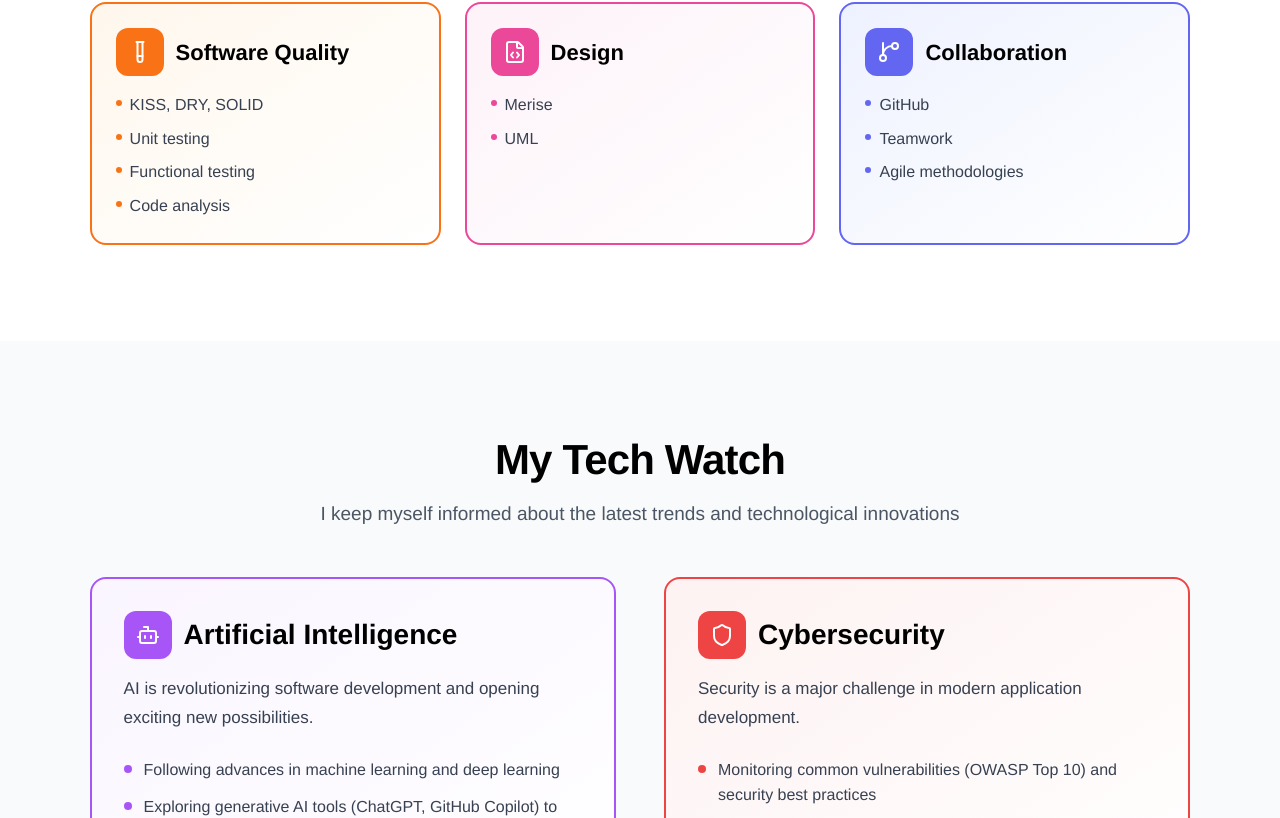
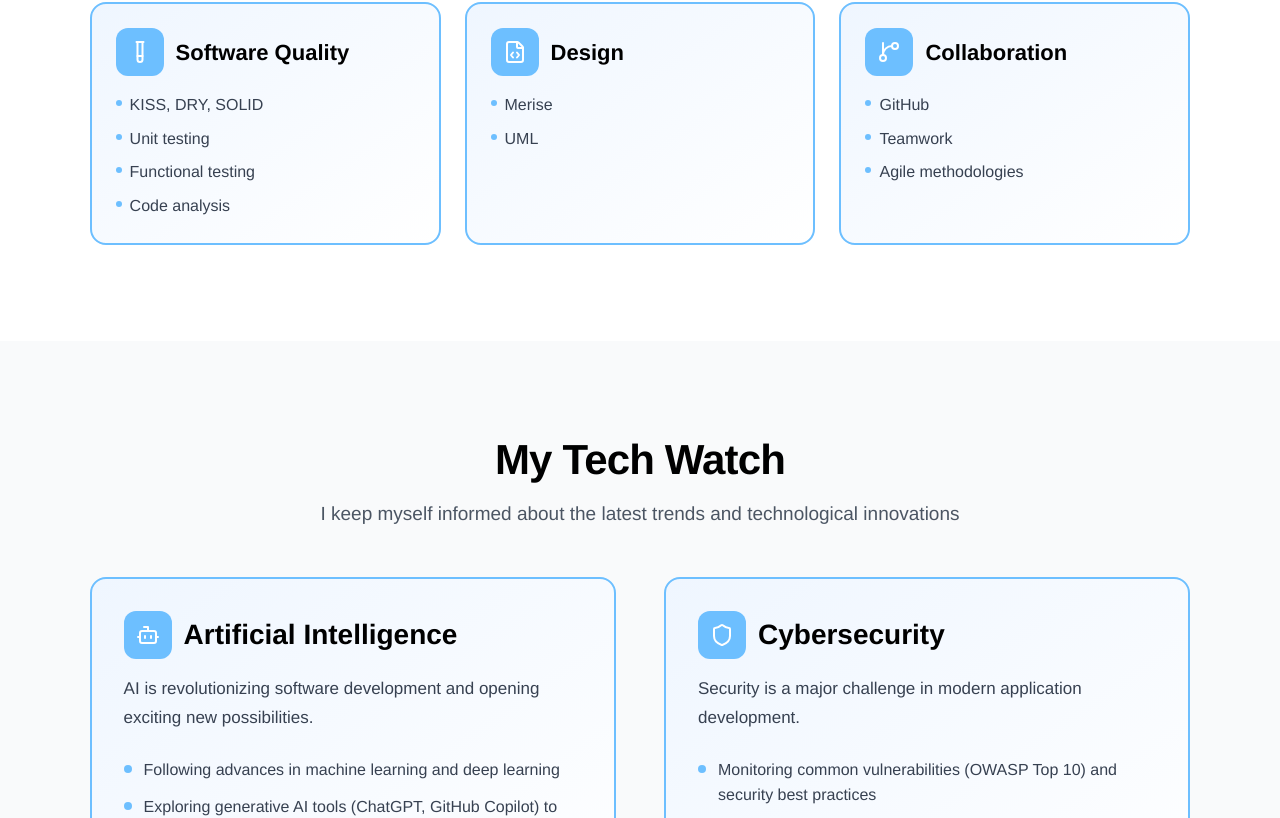
Before and after one commit to rabarijoy/portfolio, a Next.js app: page /en in a window 1280 px wide. Shown: the part 6255-7073 px from the top of the page. Built offline with nearby package versions, Linux system fonts and the light colour scheme.

Commit message:
refactor(colors): use only accent color in Skills and TechWatch sections

```diff
--- a/components/sections/Skills.tsx
+++ b/components/sections/Skills.tsx
@@ -21,41 +21,41 @@ export function Skills() {
       icon: Layers,
       titleKey: 'development.title',
       itemsKey: 'development.items',
-      gradient: 'from-purple-50 to-white',
-      borderColor: 'border-purple-500',
-      iconBg: 'bg-purple-500',
+      gradient: 'from-blue-50 to-white',
+      borderColor: 'border-blue-accent',
+      iconBg: 'bg-blue-accent',
     },
     {
       icon: Database,
       titleKey: 'databases.title',
       itemsKey: 'databases.items',
-      gradient: 'from-green-50 to-white',
-      borderColor: 'border-green-500',
-      iconBg: 'bg-green-500',
+      gradient: 'from-blue-50 to-white',
+      borderColor: 'border-blue-accent',
+      iconBg: 'bg-blue-accent',
     },
     {
       icon: TestTube,
       titleKey: 'quality.title',
       itemsKey: 'quality.items',
-      gradient: 'from-orange-50 to-white',
-      borderColor: 'border-orange-500',
-      iconBg: 'bg-orange-500',
+      gradient: 'from-blue-50 to-white',
+      borderColor: 'border-blue-accent',
+      iconBg: 'bg-blue-accent',
     },
     {
       icon: FileCode,
       titleKey: 'design.title',
       itemsKey: 'design.items',
-      gradient: 'from-pink-50 to-white',
-      borderColor: 'border-pink-500',
-      iconBg: 'bg-pink-500',
+      gradient: 'from-blue-50 to-white',
+      borderColor: 'border-blue-accent',
+      iconBg: 'bg-blue-accent',
     },
     {
       icon: GitBranch,
       titleKey: 'collaboration.title',
       itemsKey: 'collaboration.items',
-      gradient: 'from-indigo-50 to-white',
-      borderColor: 'border-indigo-500',
-      iconBg: 'bg-indigo-500',
+      gradient: 'from-blue-50 to-white',
+      borderColor: 'border-blue-accent',
+      iconBg: 'bg-blue-accent',
     },
   ];
 
@@ -101,7 +101,7 @@ export function Skills() {
                 <ul className="space-y-2">
                   {t.raw(category.itemsKey).map((item: string, itemIndex: number) => (
                     <li key={itemIndex} className="flex items-start gap-2">
-                      <div className={`w-1.5 h-1.5 rounded-full ${category.iconBg.replace('bg-', 'bg-')} mt-2 flex-shrink-0`} />
+                      <div className="w-1.5 h-1.5 rounded-full bg-blue-accent mt-2 flex-shrink-0" />
                       <span className="font-helvetica text-[15px] lg:text-[16px] leading-[1.6] text-gray-700">
                         {item}
                       </span>
--- a/components/sections/TechWatch.tsx
+++ b/components/sections/TechWatch.tsx
@@ -14,18 +14,18 @@ export function TechWatch() {
       titleKey: 'ai.title',
       descriptionKey: 'ai.description',
       pointsKey: 'ai.points',
-      gradient: 'from-purple-50 to-white',
-      borderColor: 'border-purple-500',
-      iconBg: 'bg-purple-500',
+      gradient: 'from-blue-50 to-white',
+      borderColor: 'border-blue-accent',
+      iconBg: 'bg-blue-accent',
     },
     {
       icon: Shield,
       titleKey: 'cybersecurity.title',
       descriptionKey: 'cybersecurity.description',
       pointsKey: 'cybersecurity.points',
-      gradient: 'from-red-50 to-white',
-      borderColor: 'border-red-500',
-      iconBg: 'bg-red-500',
+      gradient: 'from-blue-50 to-white',
+      borderColor: 'border-blue-accent',
+      iconBg: 'bg-blue-accent',
     },
   ];
 
@@ -75,7 +75,7 @@ export function TechWatch() {
                 <ul className="space-y-3">
                   {t.raw(topic.pointsKey).map((point: string, pointIndex: number) => (
                     <li key={pointIndex} className="flex items-start gap-3">
-                      <div className={`w-2 h-2 rounded-full ${topic.iconBg} mt-2 flex-shrink-0`} />
+                      <div className="w-2 h-2 rounded-full bg-blue-accent mt-2 flex-shrink-0" />
                       <span className="font-helvetica text-[15px] lg:text-[16px] leading-[1.6] text-gray-700">
                         {point}
                       </span>
```
